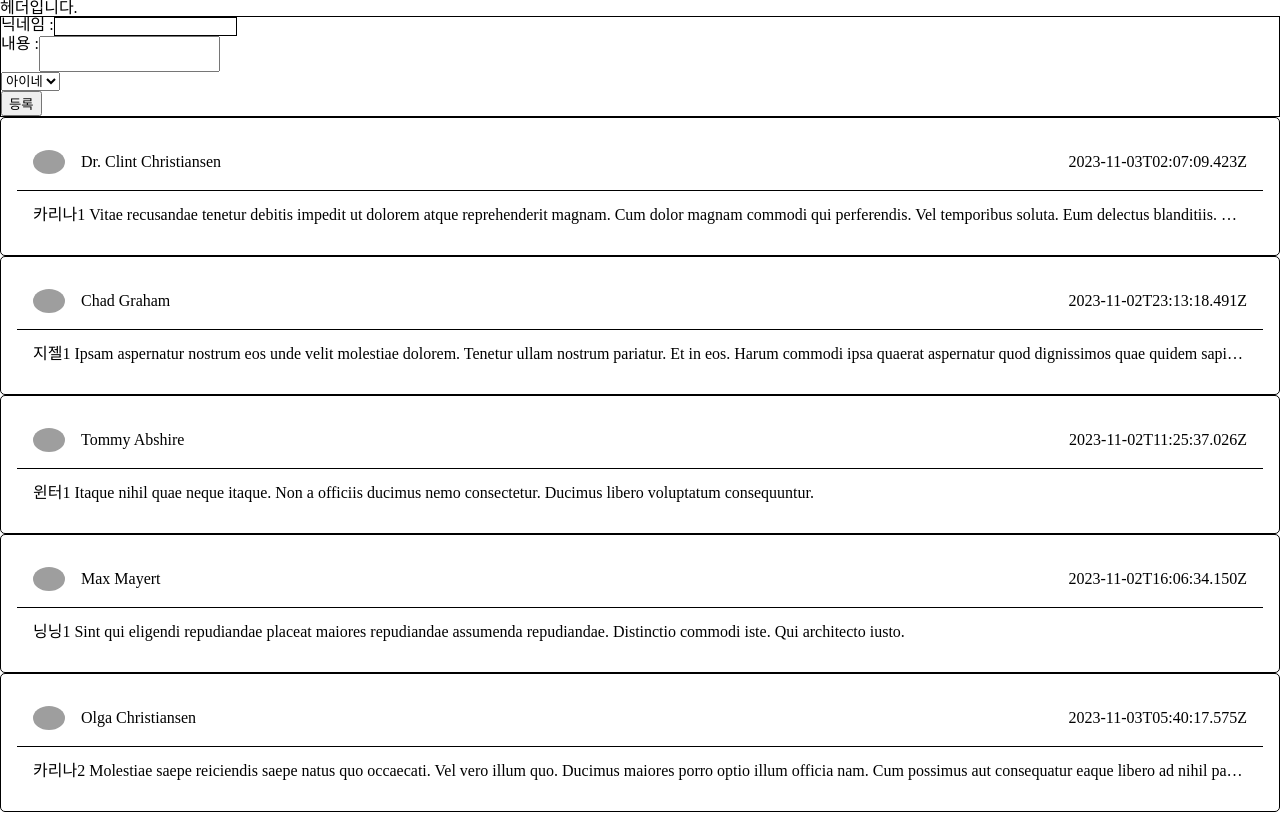
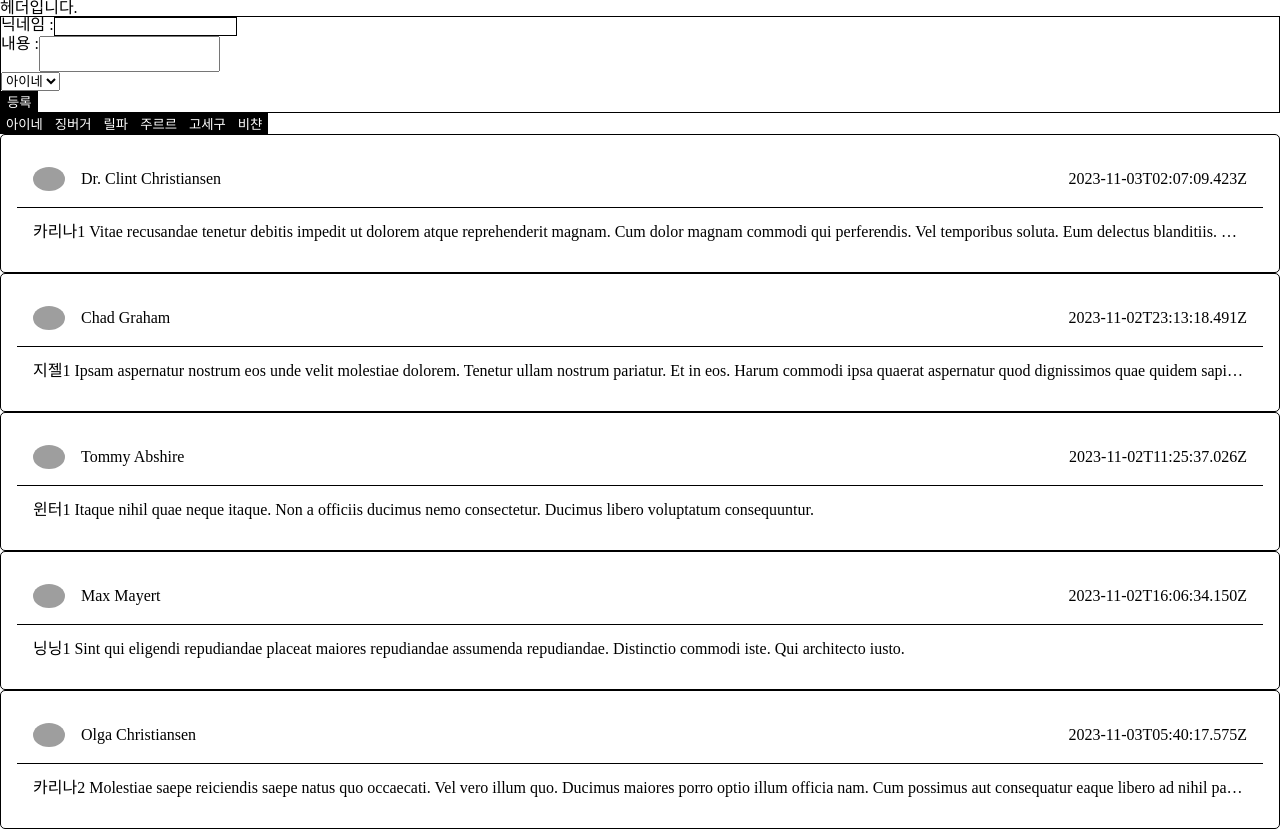
Before and after one commit to heechul94/123, a React (Create React App) app: page / in a window 1280 px wide. Built offline with nearby package versions, Linux system fonts and the light colour scheme; grey boxes are pictures that could not be loaded.

Commit message:
:lipstick: Design: 멤버 선택버튼 조건부 스타일링

```diff
--- a/src/components/commons/buttons/Button.jsx
+++ b/src/components/commons/buttons/Button.jsx
@@ -1,4 +1,22 @@
-const Button = ({ text }) => {
-    return <button>{text}</button>;
+import selectButtonColor from "shared/library/selectButtonColor";
+import styled from "styled-components";
+
+const CustomButton = styled.button`
+    border: none;
+    color: white;
+    background-color: #000;
+    cursor: pointer;
+    &:focus {
+        background-color: ${(props) => props.color};
+    }
+`;
+
+const Button = ({ text, color, onClickMemberButtonHandler }) => {
+    color = selectButtonColor(text);
+    return (
+        <CustomButton id={text} color={color}>
+            {text}
+        </CustomButton>
+    );
 };
 export default Button;
--- a/src/components/units/lists/ListsContainer.jsx
+++ b/src/components/units/lists/ListsContainer.jsx
@@ -2,7 +2,6 @@ import ListPresenter from "./ListsPresenter";
 import fakeData from "../../../assets/fakeData.json";
 
 const ListsContainer = () => {
-    console.log(fakeData);
     return <ListPresenter fakeData={fakeData} />;
 };
 export default ListsContainer;
--- a/src/components/units/lists/ListsPresenter.jsx
+++ b/src/components/units/lists/ListsPresenter.jsx
@@ -1,10 +1,23 @@
 import AddForm from "components/commons/addForm/AddForm";
 import ListContainer from "./list/ListContainer";
+import Button from "components/commons/buttons/Button";
 
-const ListsPresenter = ({ fakeData }) => {
+const ListsPresenter = ({ fakeData, color, onClickMemberButtonHandler }) => {
+    const MEMBERS = ["아이네", "징버거", "릴파", "주르르", "고세구", "비챤"];
     return (
         <main>
             <AddForm />
+            <nav>
+                {MEMBERS.map((member) => (
+                    <Button
+                        key={member}
+                        id={member}
+                        text={member}
+                        color={color}
+                        onClickMemberButtonHandler={onClickMemberButtonHandler}
+                    />
+                ))}
+            </nav>
             {fakeData.map((item) => (
                 <ListContainer key={item.id} item={item} />
             ))}
```
